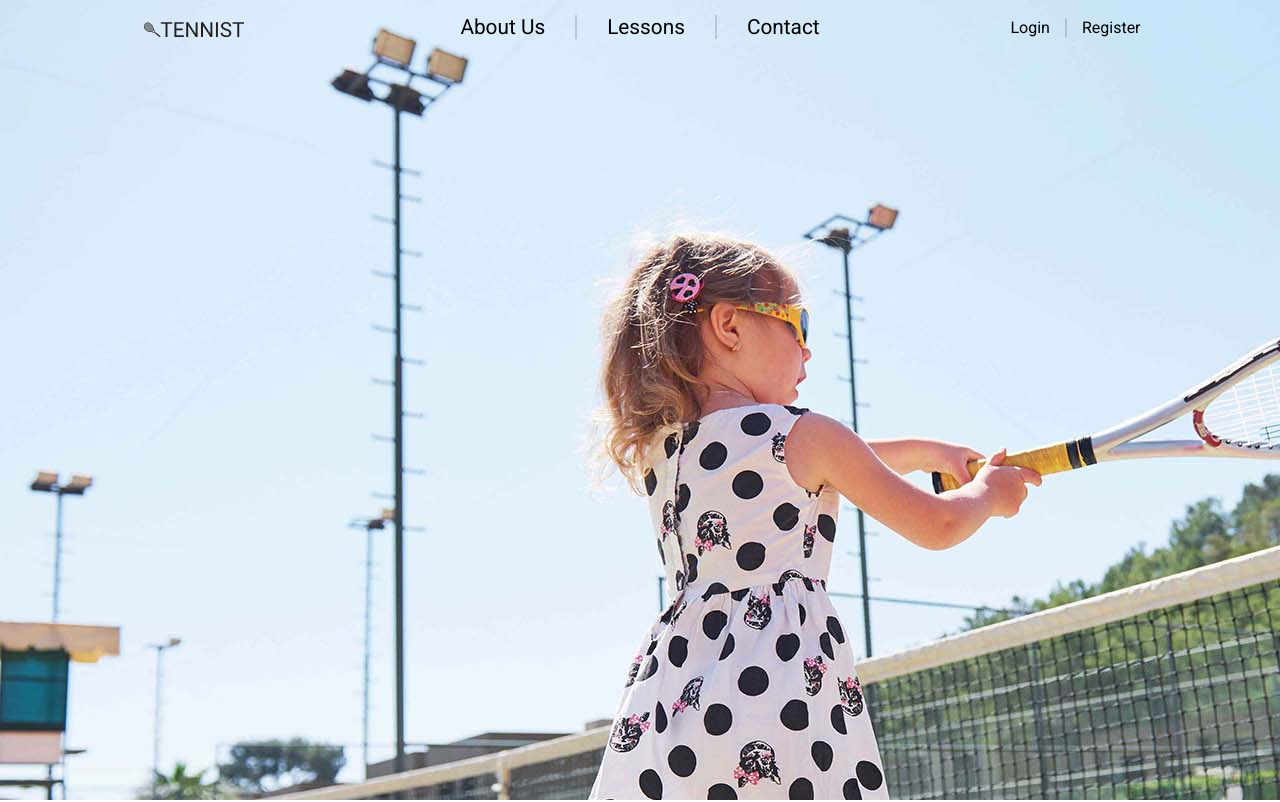
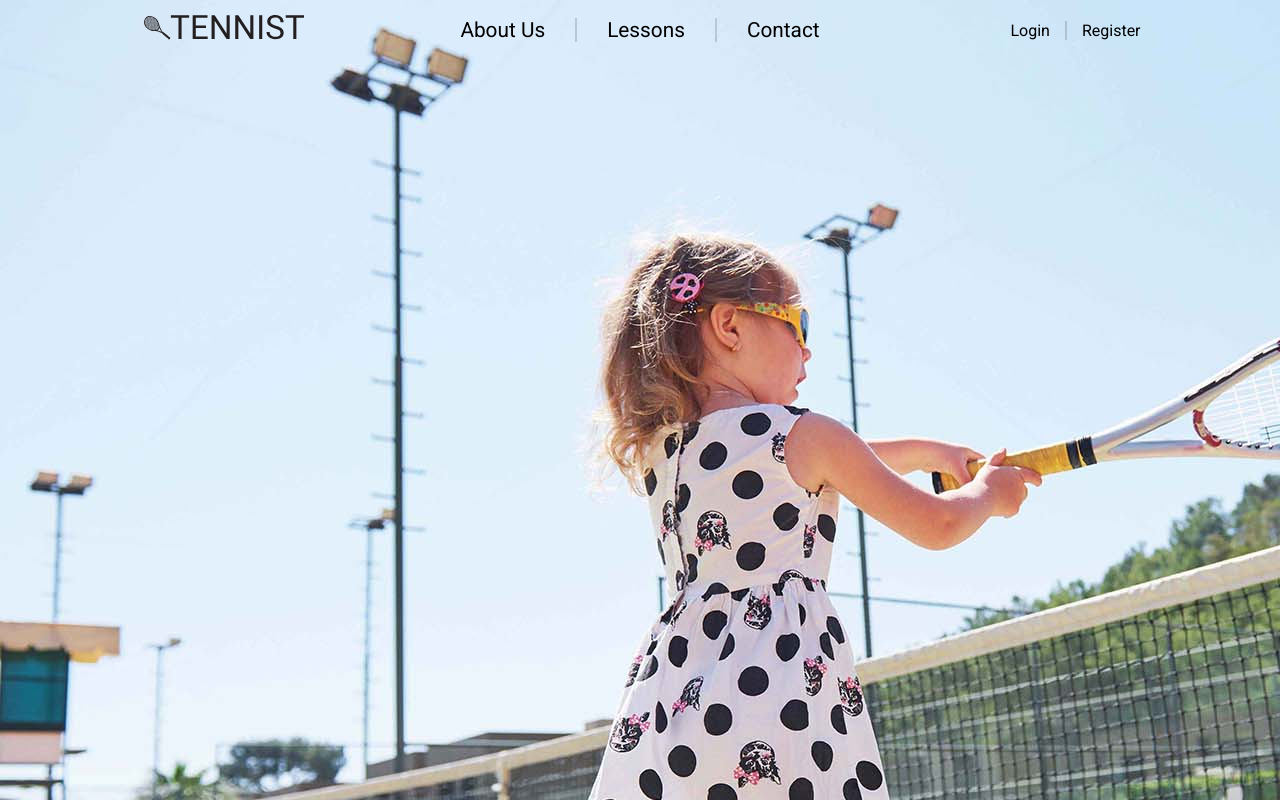
Before and after one commit to williamlee722/tennis-deploy, a React (Create React App) app in the folder Client/: page / in a window 1280 px wide. Shown: the top 802 px of the page. Built offline with nearby package versions, Linux system fonts and the light colour scheme.

Commit message:
feedback shows 1

```diff
--- a/Client/src/components/home/navbar.jsx
+++ b/Client/src/components/home/navbar.jsx
@@ -58,7 +58,7 @@ function Navbar() {
         </div>
         <div className={`nav-area ${style_nav}`}>
           <ul className='main'>
-            <li><Link to='about' activeClass="active" spy={true} smooth={true} offset={-165} duration={500} onClick={setClose}>About Us</Link></li>
+            <li><Link to='about' activeClass="active" spy={true} smooth={true} offset={-158} duration={500} onClick={setClose}>About Us</Link></li>
             <li><Link to='lessons' activeClass="active" spy={true} smooth={true} offset={-65} duration={500} onClick={setClose}>Lessons</Link></li>
             <li><Link to='contact' activeClass="active" spy={true} smooth={true} offset={-50} duration={500} onClick={setClose}>Contact</Link></li>
           </ul>
--- a/Client/src/css/navbar.css
+++ b/Client/src/css/navbar.css
@@ -27,8 +27,8 @@
 }
 
 .app-logo{
-    width: 100px;
-    height: 10px;
+    width: 160px;
+    height: 30px;
 }
 
 .nav-area{
```
